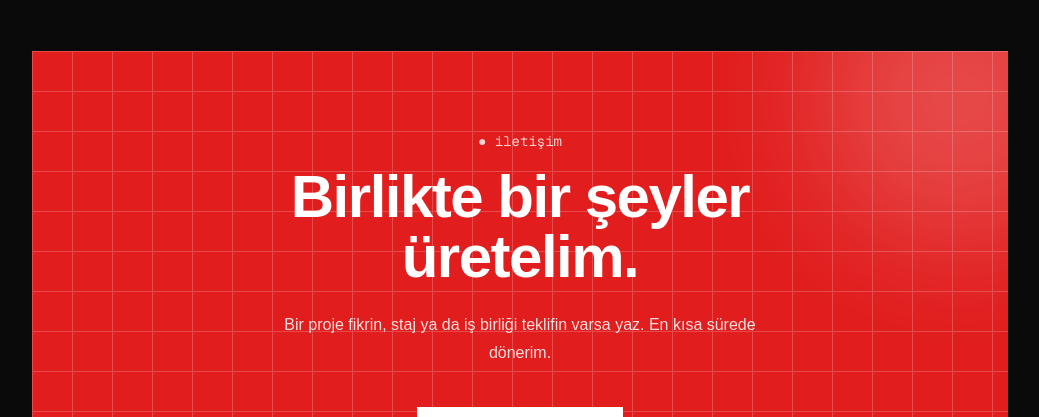
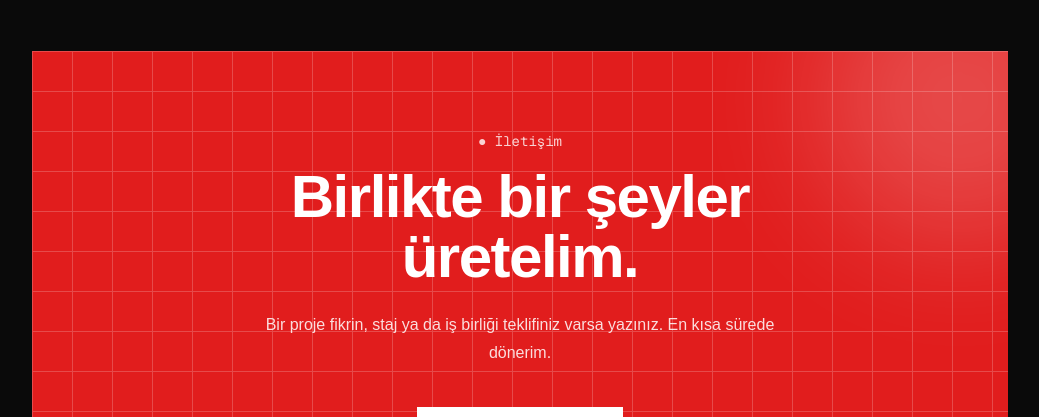
Before and after one commit to baransural/portfolio-, a Next.js app: page / in a window 1280 px wide. Shown: the part 1660-2077 px from the top of the page, without its empty margins (120-1159 px from the left). Built offline with nearby package versions, Linux system fonts and the light colour scheme; a web font is replaced by a local one.

Commit message:
İletişim kutusu düzenleme

```diff
--- a/app/page.tsx
+++ b/app/page.tsx
@@ -157,14 +157,14 @@ export default function Home() {
           />
 
           <div className="relative">
-            <p className="font-mono text-sm text-white/80">● iletişim</p>
+            <p className="font-mono text-sm text-white/80">● İletişim</p>
             <h2 className="mt-4 text-4xl font-black tracking-tight sm:text-6xl">
               Birlikte bir şeyler
               <br />
               üretelim.
             </h2>
             <p className="mx-auto mt-6 max-w-lg leading-7 text-white/85">
-              Bir proje fikrin, staj ya da iş birliği teklifin varsa yaz. En
+              Bir proje fikrin, staj ya da iş birliği teklifiniz varsa yazınız. En
               kısa sürede dönerim.
             </p>
 
```
